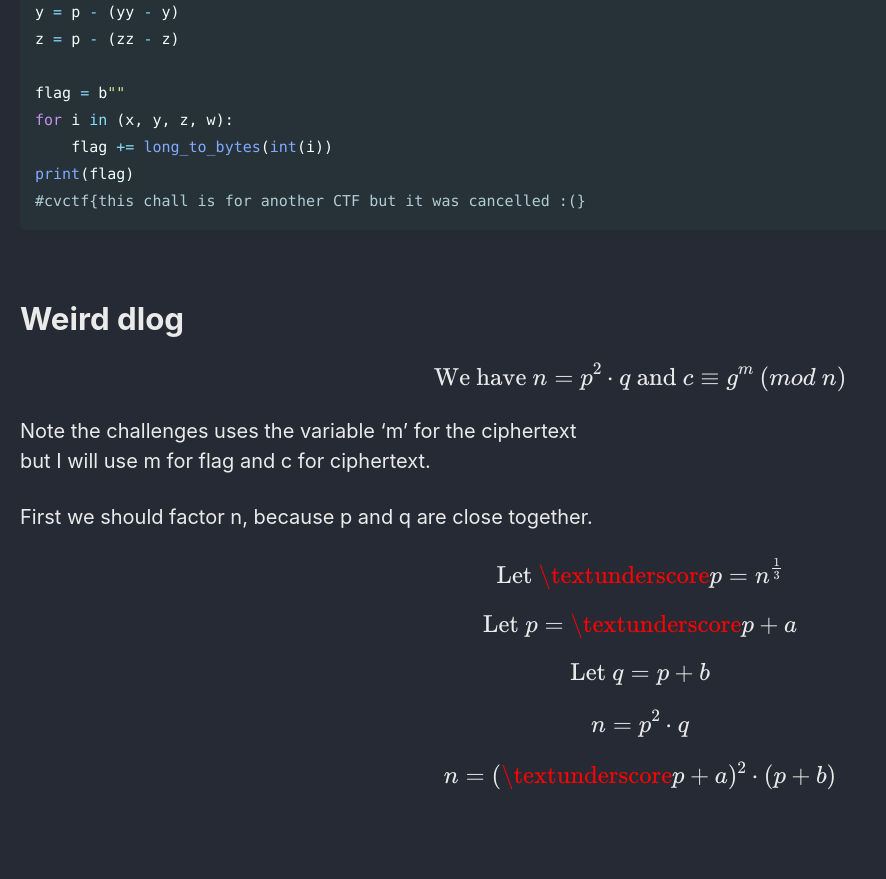
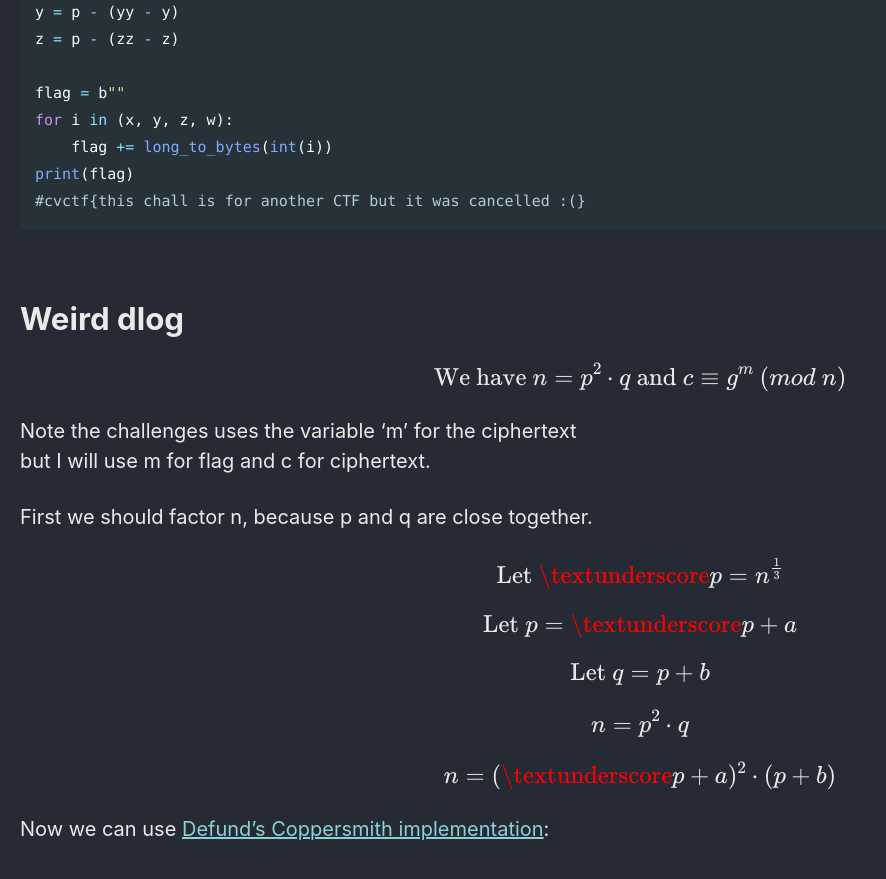
Before and after one commit to Connor-McCartney/Connor-McCartney.github.io, a Jekyll site: the page built from _pages/cryptography/other/cryptoverse-CTF-2022.md, in a window 1280 px wide and 900 px high, scrolled down 11142 px. Shown: the top 879 px of the window, without its empty margins (0-886 px from the left). Built offline with Jekyll 4.4.1, drawn with Linux system fonts in a browser that asks for light colours; cached includes are drawn as plain includes; before the commit the page ends 11986 px from its top, so only the background shows below that.

Commit message:
Update cryptoverse-CTF-2022.md

```diff
--- a/_pages/cryptography/other/cryptoverse-CTF-2022.md
+++ b/_pages/cryptography/other/cryptoverse-CTF-2022.md
@@ -458,3 +458,5 @@ $$
 $$
 n = (\textunderscore p + a)^2 \cdot (p + b)
 $$
+
+Now we can use [Defund's Coppersmith implementation](https://github.com/defund/coppersmith/blob/master/coppersmith.sage):
```
